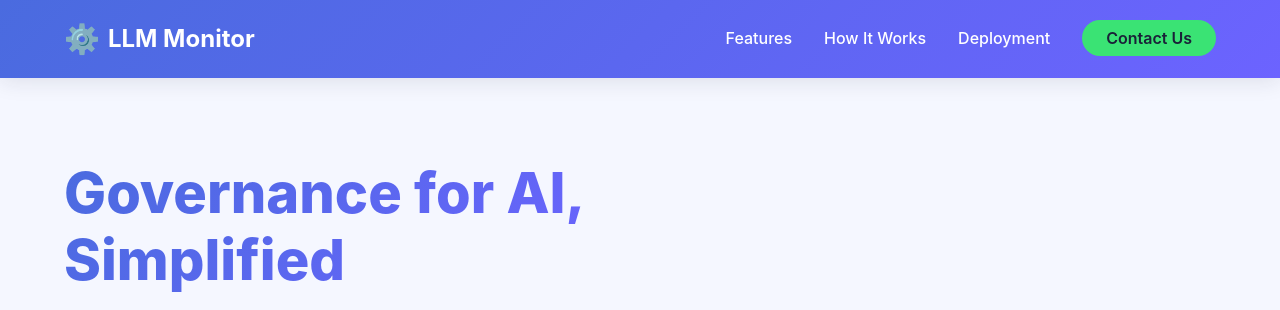
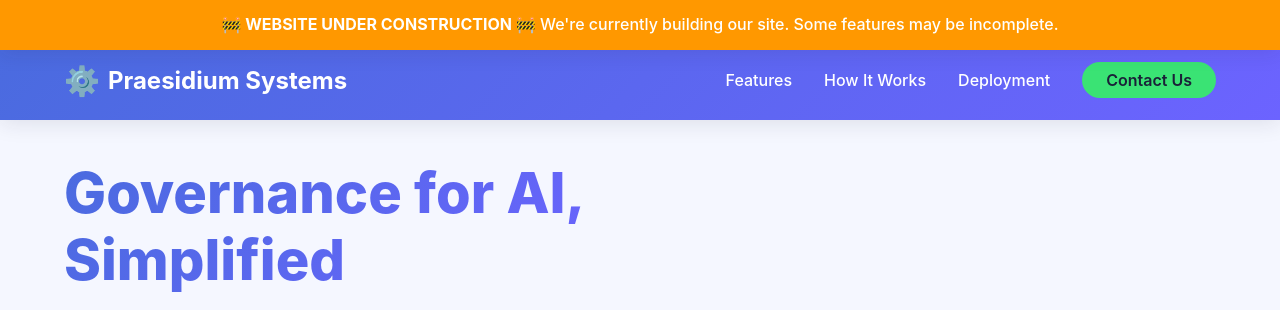
Before and after one commit to ArjavDesa912/ArjavDesa912.github.io, a plain HTML site: page index.html in a window 1280 px wide. Shown: the top 310 px of the page. Drawn offline with Linux system fonts and the light colour scheme.

Commit message:
Update index.html

```diff
--- a/index.html
+++ b/index.html
@@ -13,9 +13,35 @@
             --dark: #1a2138;
             --light: #f5f7ff;
             --gray: #8893b9;
+            --warning: #ff9800;
             --gradient: linear-gradient(135deg, var(--primary) 0%, var(--secondary) 100%);
             --shadow: 0 4px 20px rgba(26, 33, 56, 0.1);
             --radius: 10px;
+        }
+
+        /* Construction Banner */
+        .construction-banner {
+            background-color: var(--warning);
+            color: white;
+            text-align: center;
+            padding: 0.75rem 0;
+            position: fixed;
+            top: 0;
+            left: 0;
+            width: 100%;
+            z-index: 2000;
+            box-shadow: var(--shadow);
+            font-weight: 500;
+        }
+
+        /* Adjust header position for banner */
+        header {
+            top: 42px;
+        }
+
+        /* Adjust hero section for banner */
+        .hero {
+            padding-top: 12rem;
         }
 
         * {
@@ -614,11 +640,16 @@
     </style>
 </head>
 <body>
+    <div class="construction-banner">
+        <div class="container">
+            <strong>🚧 WEBSITE UNDER CONSTRUCTION 🚧</strong> We're currently building our site. Some features may be incomplete.
+        </div>
+    </div>
     <header>
         <div class="container nav-container">
             <div class="logo">
                 <span class="logo-icon">⚙️</span>
-                LLM Monitor
+                Praesidium Systems
             </div>
             <nav class="nav-links">
                 <ul>
@@ -856,8 +887,19 @@
     </footer>
 
     <script>
-        // Scroll animation
+        // Construction banner animation
         document.addEventListener('DOMContentLoaded', function() {
+            const constructionBanner = document.querySelector('.construction-banner');
+
+            // Add pulse animation to the banner
+            setInterval(() => {
+                constructionBanner.style.opacity = '0.8';
+                setTimeout(() => {
+                    constructionBanner.style.opacity = '1';
+                }, 500);
+            }, 3000);
+
+            // Scroll animation
             const fadeElements = document.querySelectorAll('.fade-in');
 
             const observer = new IntersectionObserver((entries) => {
```
